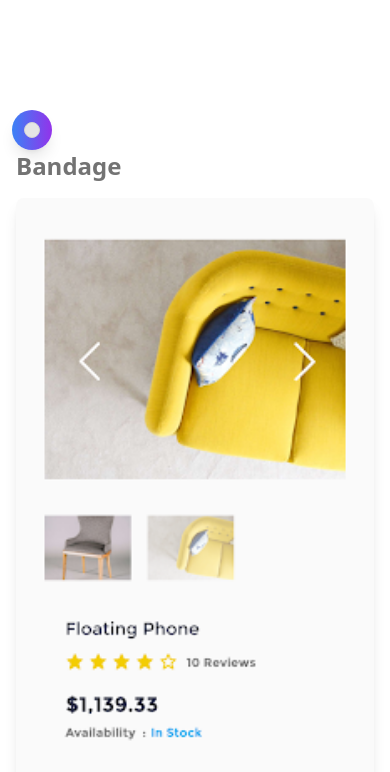
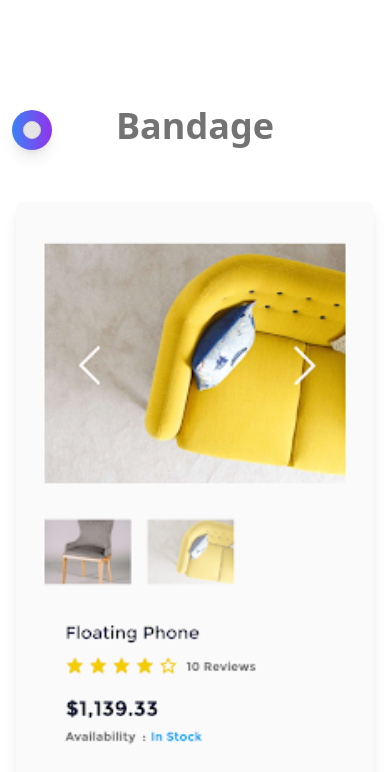
Before and after one commit to aOnixglobalai99/aonixglobalai-portfolio, a Next.js app: page / in a window 390 px wide. Shown: the part 10348-11120 px from the top of the page. Built offline with nearby package versions, Linux system fonts and the light colour scheme.

Commit message:
our work section ui fix

```diff
--- a/src/app/components/Ourwork.tsx
+++ b/src/app/components/Ourwork.tsx
@@ -75,9 +75,9 @@ const Works: React.FC = () => {
                 className="flex flex-col md:flex-row justify-start pt-10 md:pt-20 gap-10"
               >
                 {/* Title Section */}
-                <div className="sticky flex flex-col md:flex-row z-40 items-center top-40 self-start max-w-xs lg:max-w-sm md:w-full">
+                <div className="sticky flex flex-col md:flex-row z-1 items-center top-40 self-start max-w-xs lg:max-w-sm md:w-full">
                   <div className="h-10 absolute left-3 md:left-3 w-10 rounded-full bg-gradient-to-r from-blue-500 to-purple-600 flex items-center justify-center shadow-lg transition-transform duration-300 transform hover:scale-110">
-                    <div className="h-4 w-4 rounded-full bg-neutral-200 dark:bg-neutral-800 border border-neutral-300 dark:border-neutral-700"></div>
+                    <div className="h-4 w-4 rounded-full bg-neutral-200 dark:bg-neutral-800 border border-neutral-300 dark:border-neutral-700 p-2"></div>
                   </div>
                   <h3 className="hidden md:block text-xl md:pl-20 md:text-5xl font-bold text-neutral-500 dark:text-neutral-500 hover:text-indigo-600 transition-colors duration-300">
                     {project.title}
@@ -86,7 +86,7 @@ const Works: React.FC = () => {
 
                 {/* Image Section */}
                 <div className="relative pl-4 pr-4 md:pl-4 w-full">
-                  <h3 className="md:hidden block text-2xl mb-4 text-left font-bold text-neutral-500 dark:text-neutral-500">
+                  <h3 className="md:hidden block text-4xl mb-4 text-center font-bold text-neutral-500 dark:text-neutral-500 -mt-11 pb-10">
                     {project.title}
                   </h3>
                   <a
```
